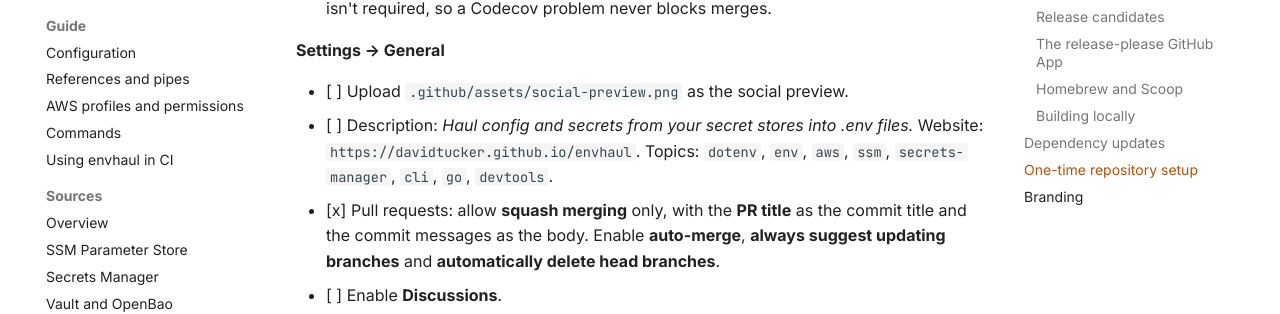
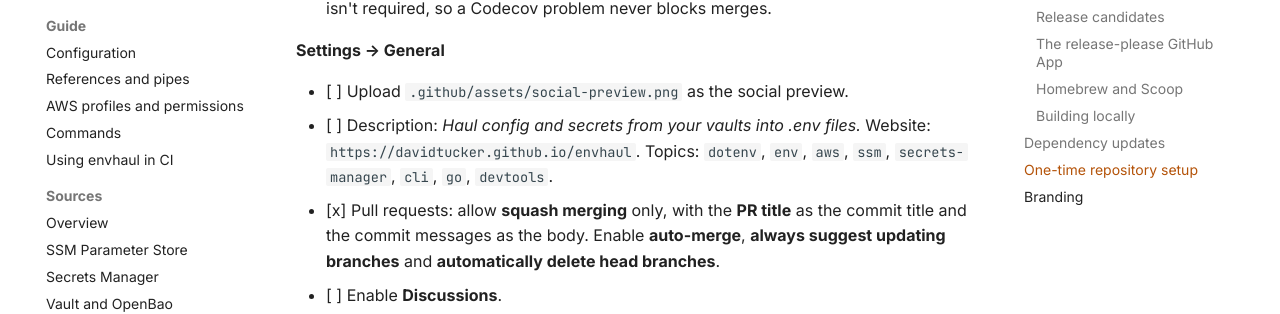
Before and after one commit to davidtucker/envhaul, an MkDocs documentation site: the page built from docs/maintainers.md, in a window 1280 px wide and 900 px high, scrolled down 3181 px. Shown: the part 145-459 px from the top of the window. Built offline with MkDocs 1.6.1 and Material for MkDocs 9.7.7, drawn with Linux system fonts in a browser that asks for light colours; comment, search, counter and statistics services are not loaded.

Commit message:
docs: change the tagline to "from your vaults" (#23)
"Haul config and secrets from your vaults into .env files." replaces
"from your secret stores" in the README, docs site, CLI help, brand guide
and maintainer checklist.

Co-authored-by: Claude Opus 5.5 <noreply@anthropic.com>

```diff
--- a/docs/maintainers.md
+++ b/docs/maintainers.md
@@ -143,7 +143,7 @@ These settings live in GitHub, not in the repository.
 **Settings → General**
 
 - [ ] Upload `.github/assets/social-preview.png` as the social preview.
-- [ ] Description: *Haul config and secrets from your secret stores into .env files.*
+- [ ] Description: *Haul config and secrets from your vaults into .env files.*
       Website: `https://davidtucker.github.io/envhaul`. Topics: `dotenv`,
       `env`, `aws`, `ssm`, `secrets-manager`, `cli`, `go`, `devtools`.
 - [x] Pull requests: allow **squash merging** only, with the **PR title** as
--- a/mkdocs.yml
+++ b/mkdocs.yml
@@ -1,5 +1,5 @@
 site_name: envhaul
-site_description: Haul config and secrets from your secret stores into .env files.
+site_description: Haul config and secrets from your vaults into .env files.
 site_url: https://davidtucker.github.io/envhaul/
 repo_url: https://github.com/davidtucker/envhaul
 repo_name: davidtucker/envhaul
```
Also changed, not shown: README.md (+1 -1 lines), docs/index.md (+1 -1 lines), .github/assets/BRAND.md, 1 other file.
